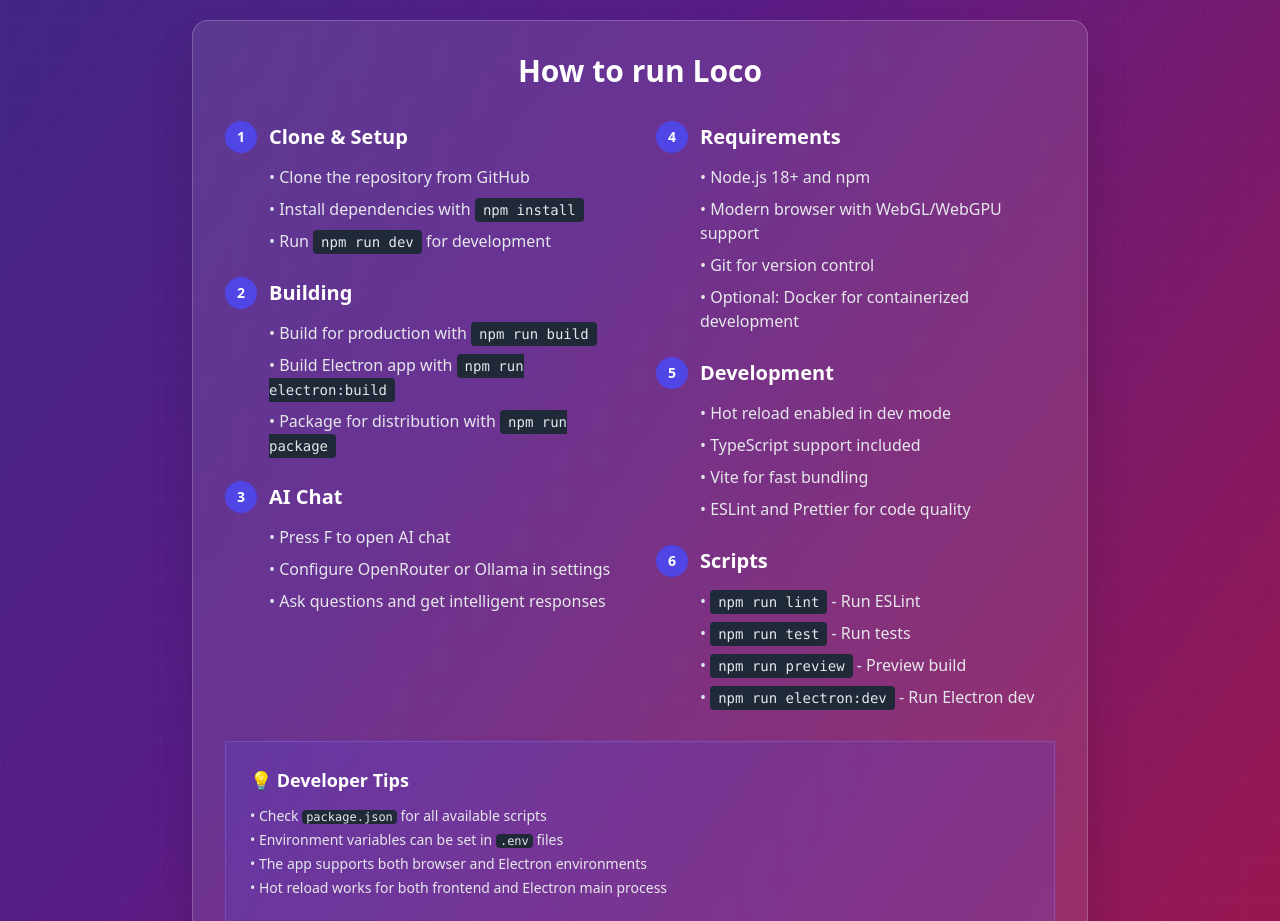
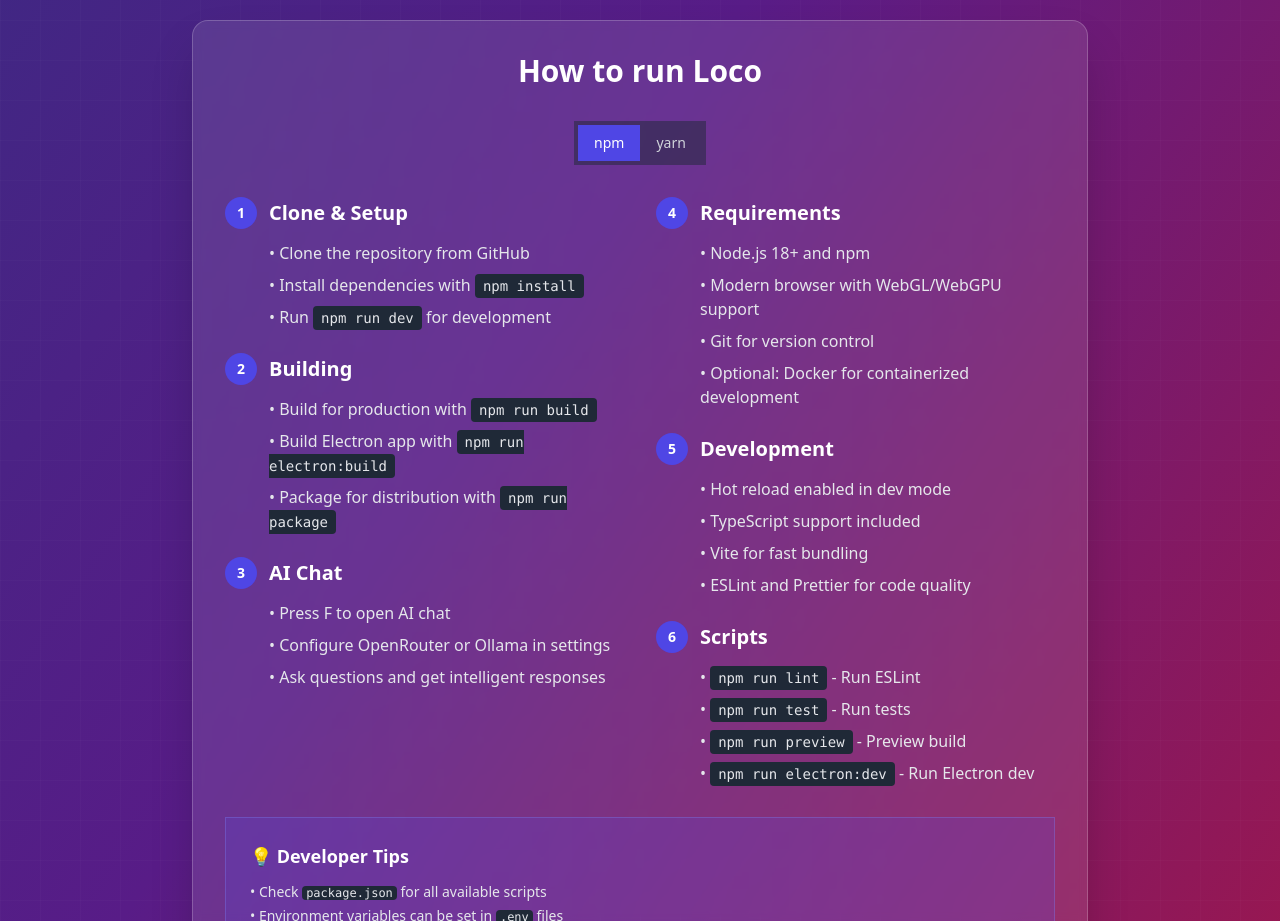
Before and after one commit to louisperner/loco, a React (Vite) app: page / in a window 1280 px wide. Shown: the part 780-1701 px from the top of the page. Built offline with nearby package versions, Linux system fonts and the light colour scheme; no server answers.

Commit message:
feat: Add package manager switch to BrowserLanding component, allowing users to choose between npm and yarn for installation and build commands. Update relevant instructions dynamically based on user selection, enhancing flexibility and user experience.

```diff
--- a/src/components/BrowserLanding/BrowserLanding.tsx
+++ b/src/components/BrowserLanding/BrowserLanding.tsx
@@ -1,6 +1,7 @@
-import React from 'react';
+import React, { useState } from 'react';
 
 const BrowserLanding: React.FC = () => {
+  const [useYarn, setUseYarn] = useState(false);
   return (
     <div className="min-h-screen bg-gradient-to-br from-indigo-900 via-purple-900 to-pink-800 relative">
       {/* Grid Background */}
@@ -64,6 +65,32 @@
               How to run Loco
             </h2>
 
+            {/* Package Manager Switch */}
+            <div className="flex justify-center mb-8">
+              <div className="bg-gray-800/50 rounded-lg p-1 flex items-center">
+                <button
+                  onClick={() => setUseYarn(false)}
+                  className={`px-4 py-2 rounded-md text-sm font-medium transition-colors ${
+                    !useYarn
+                      ? 'bg-indigo-600 text-white'
+                      : 'text-gray-300 hover:text-white'
+                  }`}
+                >
+                  npm
+                </button>
+                <button
+                  onClick={() => setUseYarn(true)}
+                  className={`px-4 py-2 rounded-md text-sm font-medium transition-colors ${
+                    useYarn
+                      ? 'bg-indigo-600 text-white'
+                      : 'text-gray-300 hover:text-white'
+                  }`}
+                >
+                  yarn
+                </button>
+              </div>
+            </div>
+
             <div className="grid md:grid-cols-2 gap-8 text-left">
               <div className="space-y-6">
                 <div>
@@ -73,8 +100,8 @@
                   </h3>
                   <ul className="text-gray-200 space-y-2 ml-11">
                     <li>• Clone the repository from GitHub</li>
-                    <li>• Install dependencies with <code className="bg-gray-800 px-2 py-1 rounded text-sm">npm install</code></li>
-                    <li>• Run <code className="bg-gray-800 px-2 py-1 rounded text-sm">npm run dev</code> for development</li>
+                    <li>• Install dependencies with <code className="bg-gray-800 px-2 py-1 rounded text-sm">{useYarn ? 'yarn' : 'npm install'}</code></li>
+                    <li>• Run <code className="bg-gray-800 px-2 py-1 rounded text-sm">{useYarn ? 'yarn dev' : 'npm run dev'}</code> for development</li>
                   </ul>
                 </div>
 
@@ -84,9 +111,9 @@
                     Building
                   </h3>
                   <ul className="text-gray-200 space-y-2 ml-11">
-                    <li>• Build for production with <code className="bg-gray-800 px-2 py-1 rounded text-sm">npm run build</code></li>
-                    <li>• Build Electron app with <code className="bg-gray-800 px-2 py-1 rounded text-sm">npm run electron:build</code></li>
-                    <li>• Package for distribution with <code className="bg-gray-800 px-2 py-1 rounded text-sm">npm run package</code></li>
+                    <li>• Build for production with <code className="bg-gray-800 px-2 py-1 rounded text-sm">{useYarn ? 'yarn build' : 'npm run build'}</code></li>
+                    <li>• Build Electron app with <code className="bg-gray-800 px-2 py-1 rounded text-sm">{useYarn ? 'yarn electron:build' : 'npm run electron:build'}</code></li>
+                    <li>• Package for distribution with <code className="bg-gray-800 px-2 py-1 rounded text-sm">{useYarn ? 'yarn package' : 'npm run package'}</code></li>
                   </ul>
                 </div>
 
@@ -110,7 +137,7 @@
                     Requirements
                   </h3>
                   <ul className="text-gray-200 space-y-2 ml-11">
-                    <li>• Node.js 18+ and npm</li>
+                    <li>• Node.js 18+ and {useYarn ? 'Yarn' : 'npm'}</li>
                     <li>• Modern browser with WebGL/WebGPU support</li>
                     <li>• Git for version control</li>
                     <li>• Optional: Docker for containerized development</li>
@@ -136,10 +163,10 @@
                     Scripts
                   </h3>
                   <ul className="text-gray-200 space-y-2 ml-11">
-                    <li>• <code className="bg-gray-800 px-2 py-1 rounded text-sm">npm run lint</code> - Run ESLint</li>
-                    <li>• <code className="bg-gray-800 px-2 py-1 rounded text-sm">npm run test</code> - Run tests</li>
-                    <li>• <code className="bg-gray-800 px-2 py-1 rounded text-sm">npm run preview</code> - Preview build</li>
-                    <li>• <code className="bg-gray-800 px-2 py-1 rounded text-sm">npm run electron:dev</code> - Run Electron dev</li>
+                    <li>• <code className="bg-gray-800 px-2 py-1 rounded text-sm">{useYarn ? 'yarn lint' : 'npm run lint'}</code> - Run ESLint</li>
+                    <li>• <code className="bg-gray-800 px-2 py-1 rounded text-sm">{useYarn ? 'yarn test' : 'npm run test'}</code> - Run tests</li>
+                    <li>• <code className="bg-gray-800 px-2 py-1 rounded text-sm">{useYarn ? 'yarn preview' : 'npm run preview'}</code> - Preview build</li>
+                    <li>• <code className="bg-gray-800 px-2 py-1 rounded text-sm">{useYarn ? 'yarn electron:dev' : 'npm run electron:dev'}</code> - Run Electron dev</li>
                   </ul>
                 </div>
               </div>
```
